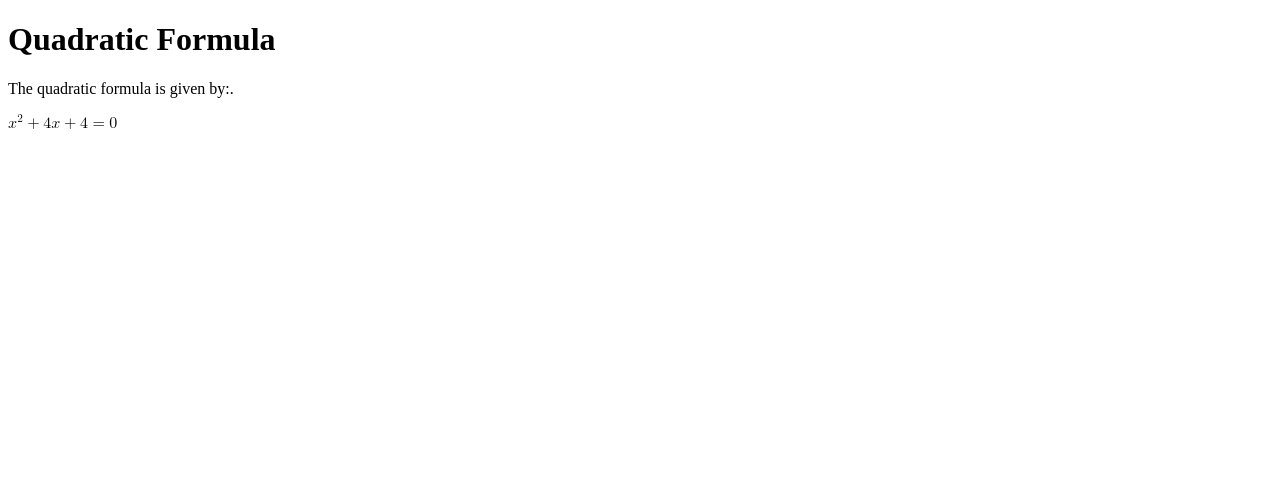
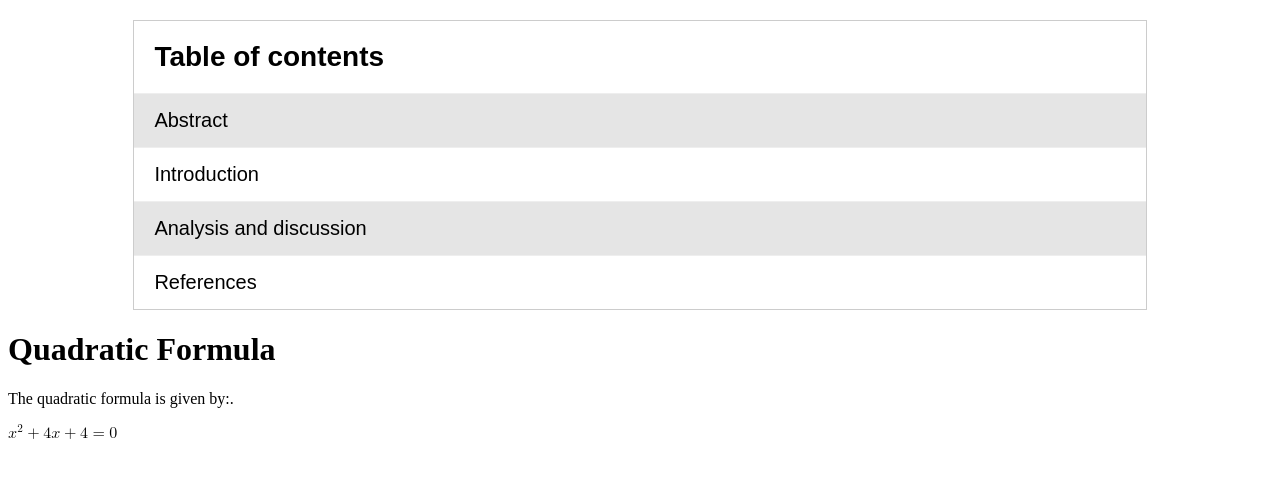
Before and after one commit to FEPSFY6926973/FY6926973, a plain HTML site: page index.html in a window 1280 px wide. Drawn offline with Linux system fonts and the light colour scheme.

Commit message:
Add table of contents to index.html
Added a table of contents with links to sections.

```diff
--- a/index.html
+++ b/index.html
@@ -2,6 +2,45 @@
 <html>
 <head>
 <title>MathML Example</title>
+  <style>
+.toc-container {
+    width: 80%;
+    border: 1px solid #ccc;
+    margin: 20px auto;
+    font-family: Arial, sans-serif;
+}
+
+.toc-container h2 {
+    padding: 20px;
+    margin: 0;
+    font-size: 28px;
+}
+
+.toc-item {
+    padding: 15px 20px;
+    font-size: 20px;
+    border-top: 1px solid #eee;
+}
+
+.toc-item:nth-child(even) {
+    background-color: #e5e5e5;
+}
+
+.toc-item a {
+    text-decoration: none;
+    color: black;
+}
+</style>
+
+<div class="toc-container">
+    <h2>Table of contents</h2>
+
+    <div class="toc-item"><a href="#abstract">Abstract</a></div>
+    <div class="toc-item"><a href="#introduction">Introduction</a></div>
+    <div class="toc-item"><a href="#analysis">Analysis and discussion</a></div>
+    <div class="toc-item"><a href="#references">References</a></div>
+</div>
+
 </head>
 <body>
 <h1>Quadratic Formula</h1>
```
